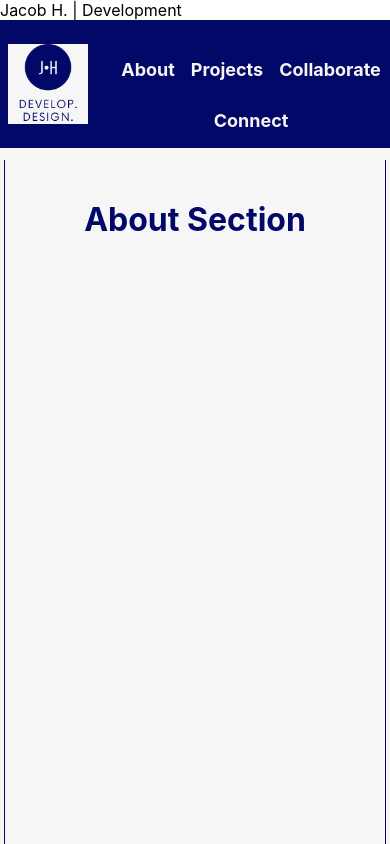
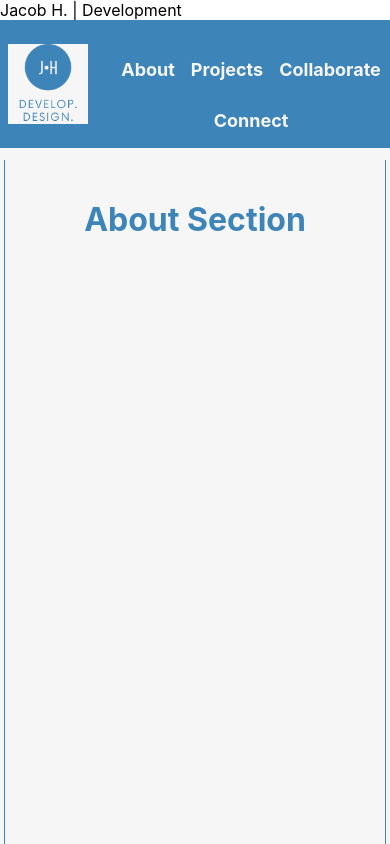
Before and after one commit to jackthelab/portfolio-frontend, a React (Create React App) app: page / in a window 390 px wide. Shown: the top 844 px of the page. Built offline with nearby package versions, Linux system fonts and the light colour scheme.

Commit message:
stylistic changes for color scheme and tags

```diff
--- a/src/components/tags/DevelopmentTag.js
+++ b/src/components/tags/DevelopmentTag.js
@@ -3,7 +3,7 @@ const DevelopmentTag = () => {
     return (
 
         <div className="status-tag in-development-tag">
-            <h6>In Development</h6>
+            <span>#in_development</span>
         </div>
 
     );
--- a/src/components/tags/LiveTag.js
+++ b/src/components/tags/LiveTag.js
@@ -3,7 +3,7 @@ const LiveTag = () => {
     return (
 
         <div className="status-tag live-tag">
-            <h6>Live</h6>
+            <span>#live</span>
         </div>
 
     );
--- a/src/containers/main/main.js
+++ b/src/containers/main/main.js
@@ -2,7 +2,7 @@
 import '../../styles/main.css';
 
 // images
-import portfolioLogo from '../../img/logos/logo.png'
+import portfolioLogo from '../../img/logos/logo-2.png'
 import envelopesLogo from '../../img/logos/envelopes-logo.png'
 import yourPlansLogo from '../../img/logos/your-plans-logo.png'
 import intentionalNomadLogo from '../../img/logos/intentional-nomad-logo.png'
--- a/src/containers/navbar/navbar.js
+++ b/src/containers/navbar/navbar.js
@@ -1,13 +1,13 @@
 import '../../styles/navbar.css';
-import logo from '../../img/logos/logo.png'
-// import logoTwo from '../../img/logos/logo-2.png';
+// import logo from '../../img/logos/logo.png'
+import logoTwo from '../../img/logos/logo-2.png';
 
 const NavBar = () => {
 
     return (
         <section id="nav-bar">
             <div className="nav">
-                <img className="logo" src={ logo } alt="Jacob H. Development Logo" />
+                <img className="logo" src={ logoTwo } alt="Jacob H. Development Logo" />
                 <div className="nav-options-list">
                     <h2 className="nav-option"><a href="#about">About</a></h2>
                     <h2 className="nav-option"><a href="#projects">Projects</a></h2>
--- a/src/styles/main.css
+++ b/src/styles/main.css
@@ -5,8 +5,8 @@
     z-index: -1;
     left: 10rem;
     background-color: #f6f6f6;
-    color: #010867;
-    /* color: #3d84b8; */
+    /* color: #010867; */
+    color: #3d84b8;
     /* background-color: #f0ebcc; */
     width: calc(100% - 10rem);
     height: 100%;
@@ -39,21 +39,21 @@
 
 #main .light-bg {
     background-color: #f6f6f6;
-    color: #010867;
+    /* color: #010867; */
     /* background-color: #f0ebcc; */
-    /* color: #3d84b8; */
-    /* border-left: solid #3d84b8 .1px;
-    border-right: solid #3d84b8 .1px; */
-    border-left: solid #010867 .1px;
-    border-right: solid #010867 .1px;
+    color: #3d84b8;
+    border-left: solid #3d84b8 .1px;
+    border-right: solid #3d84b8 .1px;
+    /* border-left: solid #010867 .1px;
+    border-right: solid #010867 .1px; */
     margin-top: 2rem;
     margin-bottom: 2rem;
 }
 
 #main .dark-bg {
-    background-color: #010867;
+    /* background-color: #010867; */
     color: #f6f6f6;
-    /* background-color: #3d84b8; */
+    background-color: #3d84b8;
     /* color: #f0ebcc; */
 }
 
@@ -98,8 +98,8 @@
 
 .project-card:hover .project-details {
     background-color: #f6f6f6;
-    /* color: #3d84b8; */
-    color: #010867;
+    color: #3d84b8;
+    /* color: #010867; */
     display: block;
     width: 100%;
 }
@@ -107,9 +107,9 @@
 .project-card:hover .project-details .status-tag {
     display: inline-block;
     margin: auto;
-    padding: 0 .25rem;
     border-radius: 10px;
     margin: .25rem;
+    padding: .25rem;
     min-width: 5rem;
     max-height: 5rem;
     font-size: 18px;
@@ -117,7 +117,9 @@
 
 .project-card:hover .project-details .in-development-tag {
     background-color: #ffd56b;
-    color: #010867;
+    /* background-color: #f9f871; */
+    /* color: #010867; */
+    color: #3d84b8;
 }
 
 .project-card:hover .project-details .live-tag {
@@ -126,8 +128,8 @@
 }
 
 .project-card .action-btn {
-    /* background-color: #3d84b8; */
-    background-color: #010867;
+    background-color: #3d84b8;
+    /* background-color: #010867; */
     color: #f6f6f6;
     border-radius: 10px;
     display: inline-block;
@@ -138,10 +140,10 @@
 
 .project-card .action-btn:hover {
     background-color: #f6f6f6;
-    /* border-left: solid 10px #3d84b8;
-    border-right: solid 10px #3d84b8; */
-    border-left: solid 10px #010867;
-    border-right: solid 10px #010867;
+    border-left: solid 10px #3d84b8;
+    border-right: solid 10px #3d84b8;
+    /* border-left: solid 10px #010867;
+    border-right: solid 10px #010867; */
 }
 
 .project-card .action-btn a {
@@ -150,8 +152,8 @@
 }
 
 .project-card .action-btn:hover a {
-    /* color: #3d84b8; */
-    color: #010867;
+    color: #3d84b8;
+    /* color: #010867; */
 }
 
 @media (max-width: 800px) {
@@ -164,8 +166,8 @@
         left: 0%;
         top: 8rem;
         background-color: #f6f6f6;
-        color: #010867;
-        /* color: #3d84b8; */
+        /* color: #010867; */
+        color: #3d84b8;
         /* background-color: #f0ebcc; */
         width: 100%;
         height: auto;
--- a/src/styles/navbar.css
+++ b/src/styles/navbar.css
@@ -2,9 +2,9 @@
     display: inline-block;
     position: absolute;
     left: 0%;
-    background-color: #010867;
+    /* background-color: #010867; */
     color: #f6f6f6;
-    /* background-color: #3d84b8; */
+    background-color: #3d84b8;
     /* color: #f0ebcc; */
     width: 10rem;
     height: 100%;
@@ -45,9 +45,9 @@
     #nav-bar {
         position: fixed;
         left: 0%;
-        background-color: #010867;
+        /* background-color: #010867; */
         color: #f6f6f6;
-        /* background-color: #3d84b8; */
+        background-color: #3d84b8;
         /* color: #f0ebcc; */
         width: 100%;
         height: 8rem;
```
